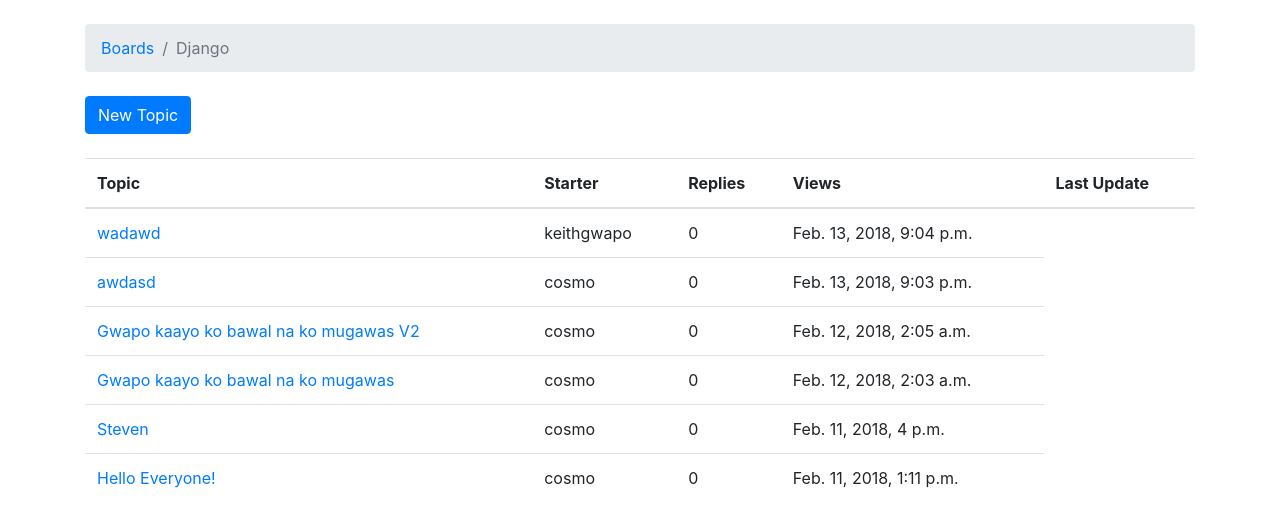
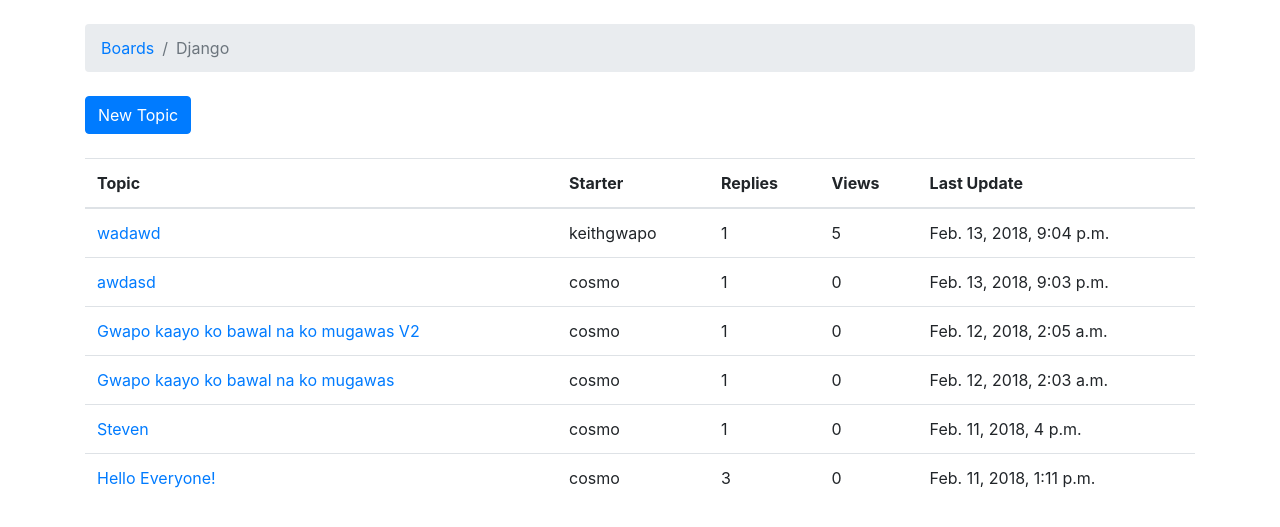
Before and after one commit to christanshane/DjangoProject, a Django app: page /boards/1/ in a window 1280 px wide. Shown: the part 56-583 px from the top of the page. Run offline with Django 3.2, Linux system fonts and the light colour scheme; data comes from the database, SQL or seed files in the repository; both versions use the stored data as it was after the commit; some libraries are stand-ins or nearby versions.

Commit message:
added view count

```diff
--- a/boards/models.py
+++ b/boards/models.py
@@ -1,5 +1,7 @@
 from django.db import models
 from django.contrib.auth.models import User
+from django.utils.text import Truncator
+
 
 class Board(models.Model):
     name = models.CharField(max_length=30, unique=True)
@@ -19,6 +21,7 @@
     last_updated = models.DateTimeField(auto_now_add=True)
     board = models.ForeignKey(Board, related_name='topics')
     starter = models.ForeignKey(User, related_name='topics')
+    views = models.PositiveIntegerField(default=0)
 
     def __str__(self):
         return self.subject
--- a/boards/views.py
+++ b/boards/views.py
@@ -54,6 +54,8 @@
 
 def topic_posts(request, pk, topic_pk):
     topic = get_object_or_404(Topic, board__pk=pk, pk=topic_pk)
+    topic.views += 1
+    topic.save()
     return render(request, 'topic_posts.html', {'topic': topic})
 
 def board_topics(request, pk):
--- a/templates/topics.html
+++ b/templates/topics.html
@@ -29,7 +29,8 @@
         <tr>
           <td><a href="{% url 'topic_posts' board.pk topic.pk %}">{{topic.subject}}</a></td>
           <td>{{topic.starter.username}}</td>
-          <td>0</td>
+          <td>{{topic.replies}}</td>
+          <td>{{topic.views}}</td>
           <td>{{topic.last_updated}}</td>
         </tr>
       {% endfor %}
```
Also changed, not shown: boards/migrations/0002_topic_views.py (added), db.sqlite3.
